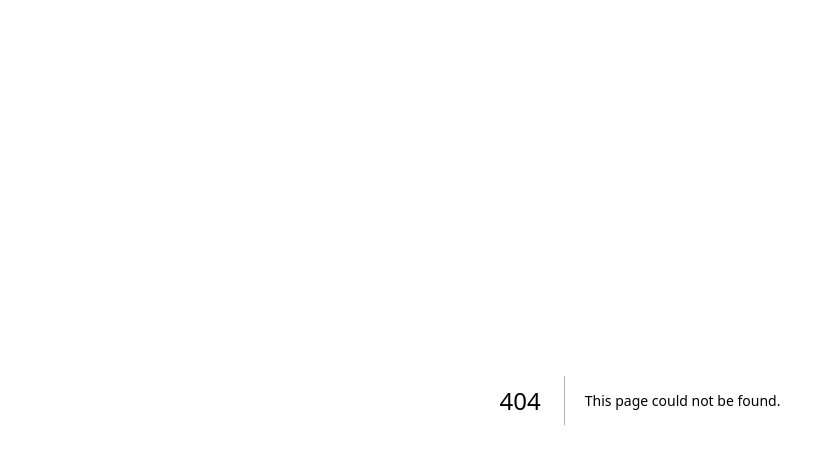
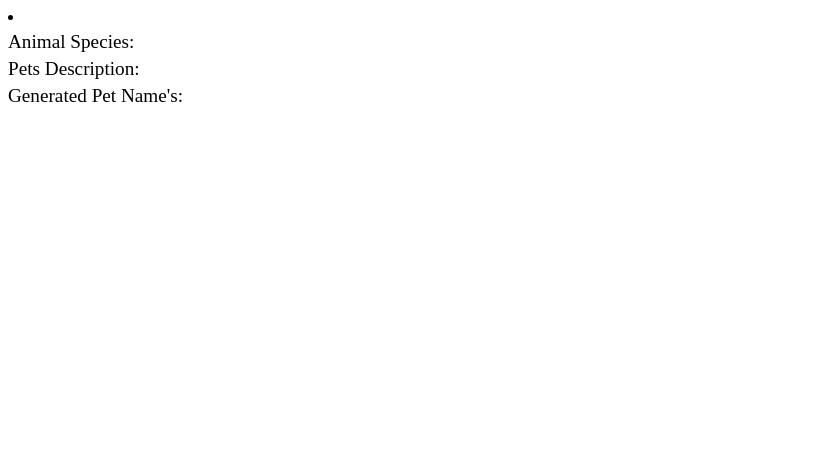
Before and after one commit to LegendairyDude/CP4485EmergingTrendsFinalProject, a Next.js app in the folder React_FrontEnd/final-project/: page /components/ProfileEntry in a window 1280 px wide. Before the commit this address had no page. Shown: the top 464 px of the page, without its empty margins (0-835 px from the left). Built offline with nearby package versions, Linux system fonts and the light colour scheme.

Commit message:
Componentized? the displaying users entries to the profile page

```diff
--- /dev/null
+++ b/React_FrontEnd/final-project/pages/components/ProfileEntry.jsx
@@ -0,0 +1,14 @@
+import React from 'react'
+import style from '../profile.module.css'
+
+const ProfileEntry = ({ petType, petDescription, generatedName }) => {
+  return (
+    <li className={style.userEntriesList}>
+        <p className={style.userEntryListItem}>Animal Species: {petType}</p>
+        <p className={style.userEntryListItem}>Pets Description: {petDescription}</p>
+        <p className={style.userEntryListItem}>Generated Pet Name's: {generatedName}</p>
+    </li>
+  )
+}
+
+export default ProfileEntry
--- a/React_FrontEnd/final-project/pages/profile.jsx
+++ b/React_FrontEnd/final-project/pages/profile.jsx
@@ -8,6 +8,7 @@ import React, { useEffect, useState } from "react";
 import Link from "next/link";
 import { useSession } from "next-auth/react";
 import style from './profile.module.css'
+import ProfileEntry from "./components/ProfileEntry";
 
 const Profile = () => {
   const {data: session} = useSession()
@@ -40,11 +41,11 @@ return (
         <h2>User: {session.user.name}</h2>
         <ul  className={style.userPromptList}>
           {prompts.map((prompt, index) => (
-            <li key={index} className={style.userEntriesList}>
-              <p className={style.userEntryListItem}>Animal Species: {prompt.petType}</p>
-              <p className={style.userEntryListItem}>Pets Description: {prompt.petDescription}</p>
-              <p className={style.userEntryListItem}>Generated Pet Name's: {prompt.generatedName}</p>
-            </li>
+            <ProfileEntry
+            key={index}
+            petType={prompt.petType}
+            petDescription={prompt.getDescription}
+            generatedName={prompt.generatedName}/>
           ))}
         </ul>
       </div>
```
